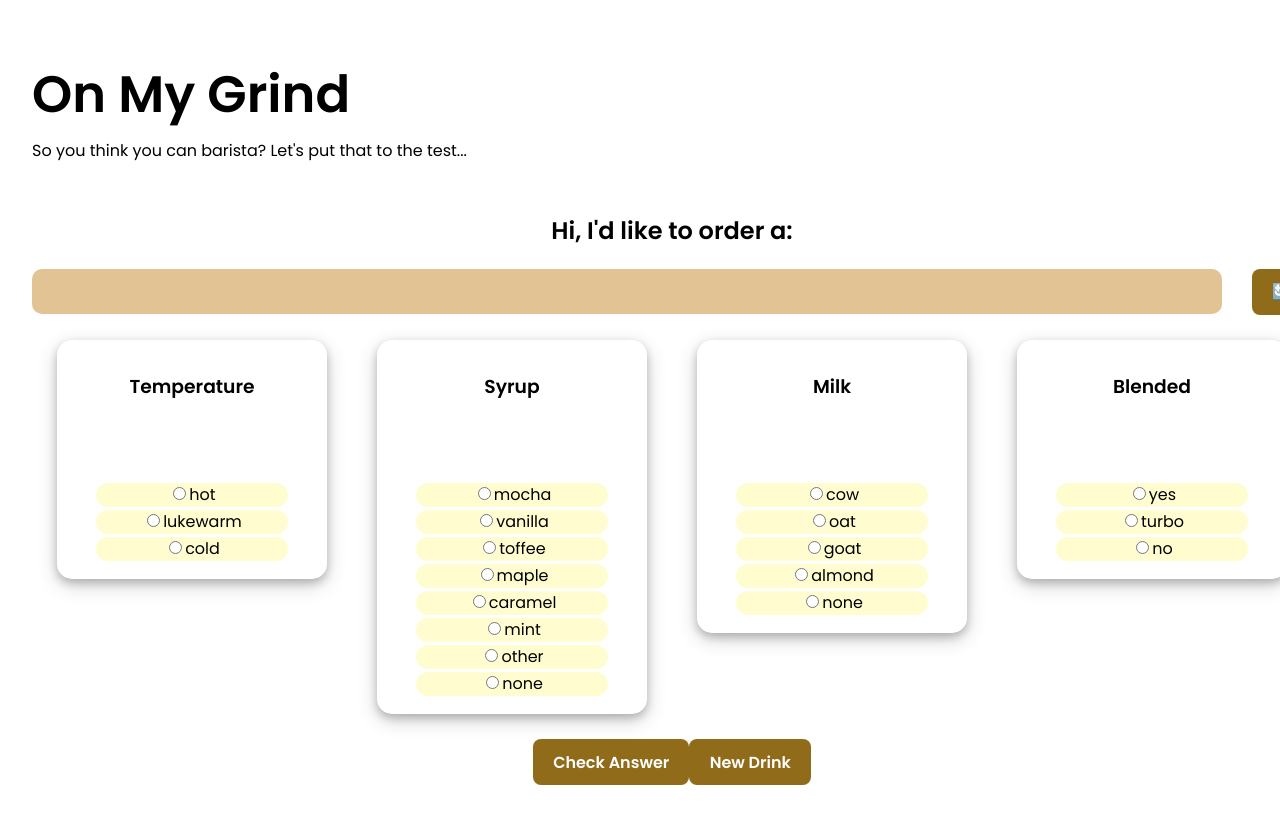
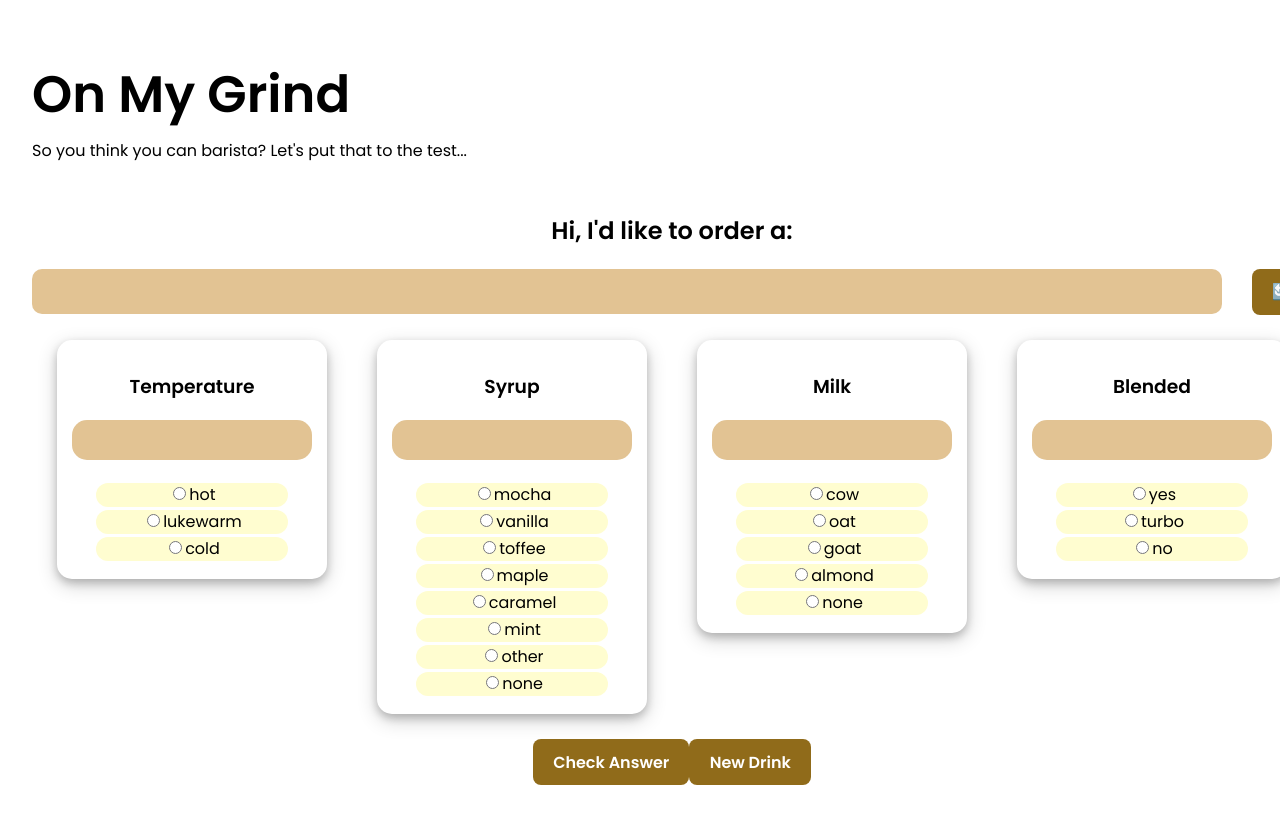
Before and after one commit to emmmali/web102_lab3, a React (Vite) app in the folder barista-app/: page / in a window 1280 px wide. Shown: the top 817 px of the page. Built offline with nearby package versions, Linux system fonts and the light colour scheme.

Commit message:
fixed answer space styling

```diff
--- a/barista-app/src/App.css
+++ b/barista-app/src/App.css
@@ -67,7 +67,6 @@ li {
   width: auto;
   margin-bottom: 20px;
   border-radius: 15px;
-  margin-left: auto;
   clear: both;
 }
 
```
